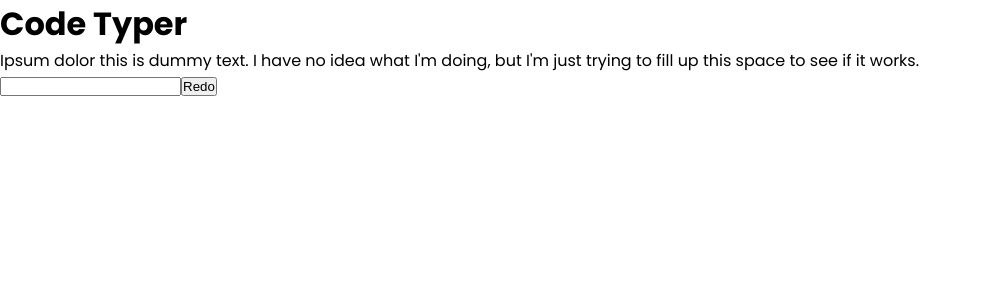
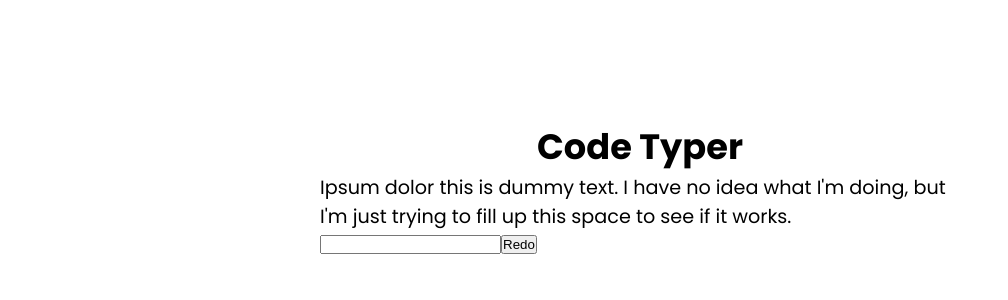
Before and after one commit to PandaStripes11/code-typer, a Next.js app: page / in a window 1280 px wide. Shown: the top 300 px of the page, without its empty margins (0-1008 px from the left). Built offline with nearby package versions, Linux system fonts and the light colour scheme.

Commit message:
TypingBox styles

```diff
--- a/components/TypingBox/TypingBox.js
+++ b/components/TypingBox/TypingBox.js
@@ -1,12 +1,12 @@
 import Passage from './Passage/Passage.js'
 import TypingInput from './TypingInput/TypingInput.js'
 
-import './TypingBox.module.css'
+import TypingBoxStyles from './TypingBox.module.css'
 
 export default function TypingBox() {
     return (
-        <main>
-            <h1>Code Typer</h1>
+        <main className={TypingBoxStyles.main}>
+            <h1 className={TypingBoxStyles.h1}>Code Typer</h1>
             <Passage />
             <TypingInput />
         </main>
--- a/components/TypingBox/TypingBox.module.css
+++ b/components/TypingBox/TypingBox.module.css
@@ -0,0 +1,9 @@
+.main {
+    margin: auto;
+    margin-top: 15vh;
+    max-width: 50vw;
+}
+
+.h1 {
+    text-align: center;
+}
--- a/styles/global.css
+++ b/styles/global.css
@@ -12,7 +12,32 @@ html {
 }
 
 body {
-    min-width: 100vw;
-    min-height: 100vh;
     font-family: Poppins, sans-serif;
 }
+
+/**********************/
+/* Default Typography */
+/**********************/
+h1 {
+    font-size: 2.2em;
+}
+
+h2 {
+    font-size: 2.0em;
+}
+
+h3 {
+    font-size: 1.8em;
+}
+
+h4 {
+    font-size: 1.6em;
+}
+
+h5 {
+    font-size: 1.4em;
+}
+
+p {
+    font-size: 1.2em;
+}
```
